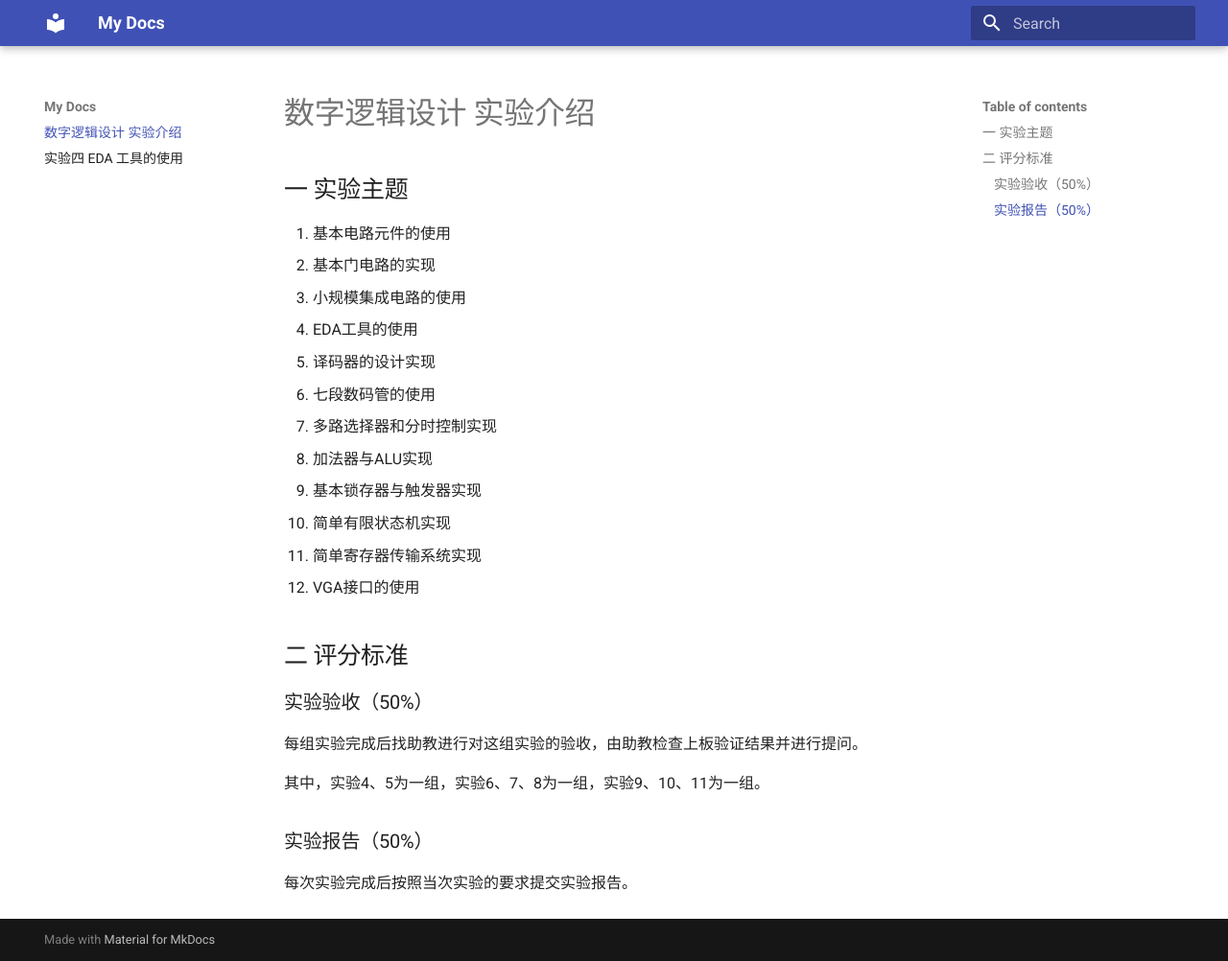
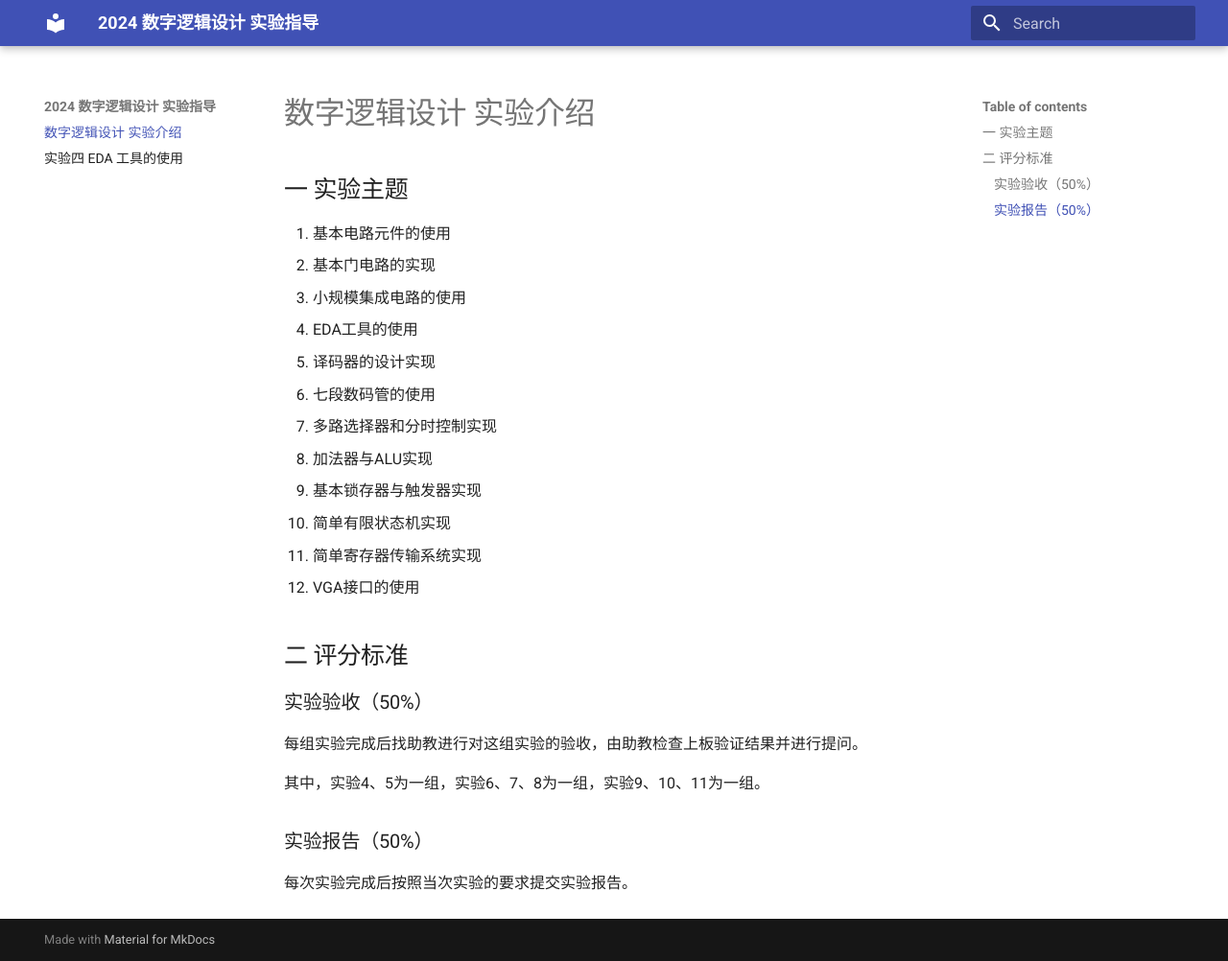
Before and after one commit to huxibu-alkyimyia/huxibu-alkyimyia.github.io, an MkDocs documentation site: the page built from docs/index.md, in a window 1280 px wide and 1002 px high. Shown: the whole window at 96% size. Built offline with MkDocs 1.6.1 and Material for MkDocs 9.7.7, drawn with Linux system fonts in a browser that asks for light colours.

Commit message:
Add site name

```diff
--- a/mkdocs.yml
+++ b/mkdocs.yml
@@ -1,3 +1,3 @@
-site_name: My Docs
+site_name: 2024 数字逻辑设计 实验指导
 theme:
   name: material
```
